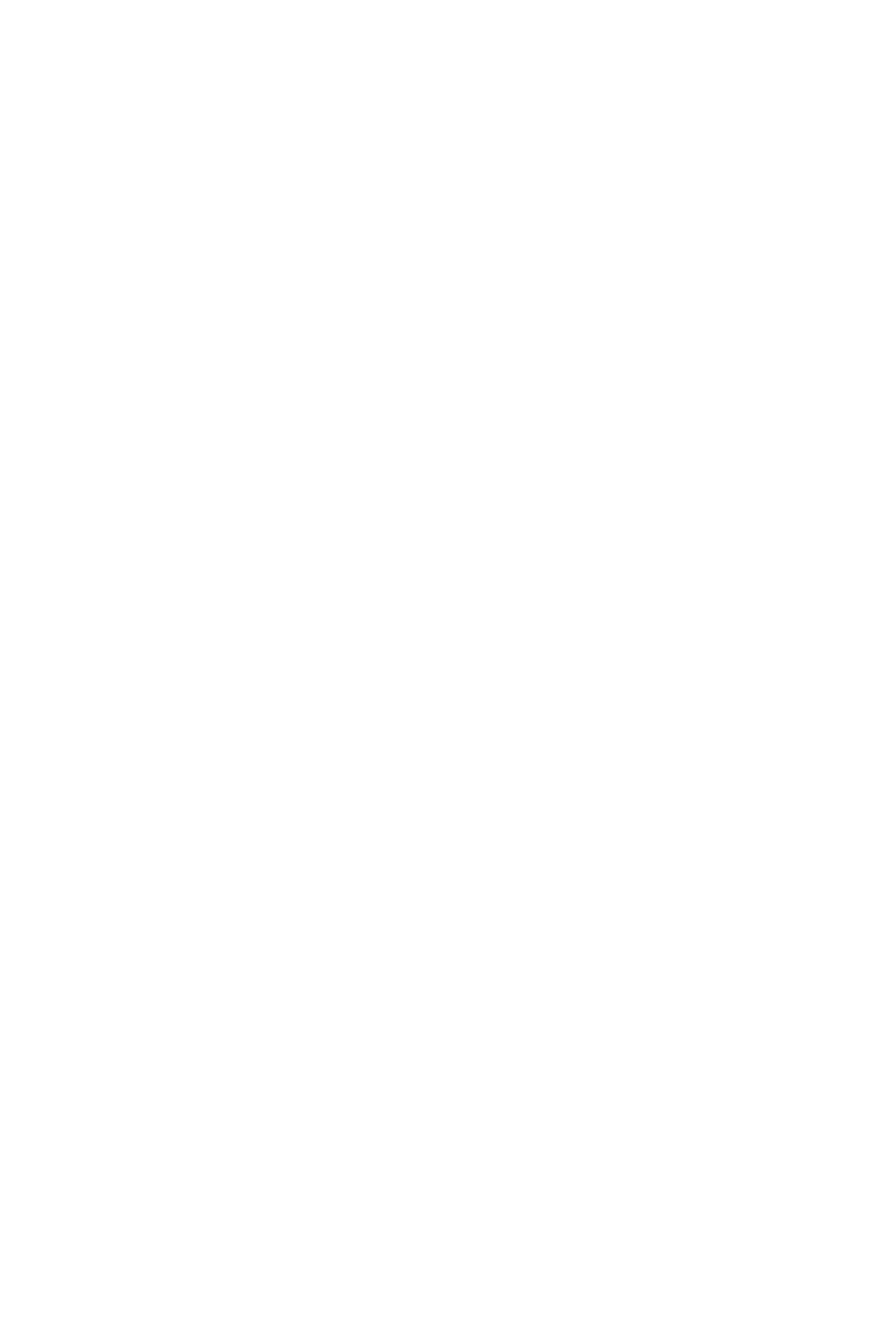
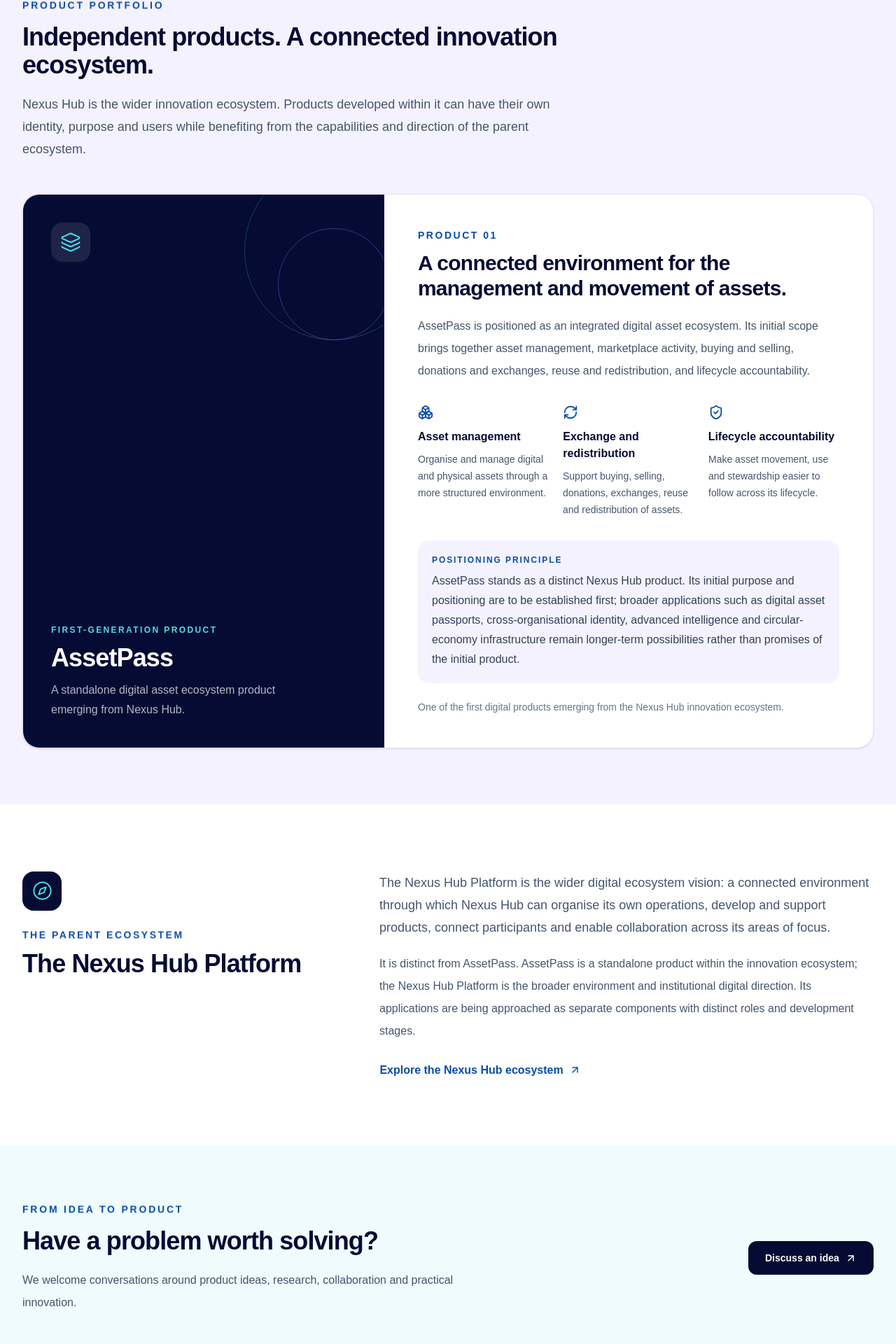
Before and after one commit to hlestakovjames/nexushub-frontend, a Next.js app: page /products in a window 1280 px wide. Before the commit this address had no page. Shown: the part 736-2656 px from the top of the page at 70% size. Before the commit the page ends 800 px from the top, so only its background shows below. Built offline with nearby package versions, Linux system fonts and the light colour scheme.

Commit message:
Create Products and Innovations page

```diff
--- /dev/null
+++ b/app/(public)/products/page.tsx
@@ -0,0 +1,149 @@
+import Link from 'next/link';
+import { ArrowUpRight, Boxes, Compass, Layers3, RefreshCw, ShieldCheck } from 'lucide-react';
+
+const assetPassCapabilities = [
+  {
+    icon: Boxes,
+    title: 'Asset management',
+    description: 'Organise and manage digital and physical assets through a more structured environment.',
+  },
+  {
+    icon: RefreshCw,
+    title: 'Exchange and redistribution',
+    description: 'Support buying, selling, donations, exchanges, reuse and redistribution of assets.',
+  },
+  {
+    icon: ShieldCheck,
+    title: 'Lifecycle accountability',
+    description: 'Make asset movement, use and stewardship easier to follow across its lifecycle.',
+  },
+];
+
+export default function ProductsPage() {
+  return (
+    <main className="bg-white text-[#050B33]">
+      <section className="relative isolate overflow-hidden bg-[#050B33] text-white">
+        <div className="absolute inset-0 -z-10 bg-[radial-gradient(circle_at_82%_18%,rgba(79,220,232,0.2),transparent_32%),radial-gradient(circle_at_12%_90%,rgba(139,108,255,0.22),transparent_35%)]" />
+        <div className="mx-auto max-w-7xl px-6 py-24 lg:px-8 lg:py-32">
+          <p className="text-sm font-bold uppercase tracking-[0.22em] text-[#4FDCE8]">Nexus Hub · Products & Innovations</p>
+          <h1 className="mt-5 max-w-4xl text-4xl font-black leading-[1.08] tracking-tight sm:text-5xl lg:text-7xl">
+            Ideas shaped into purposeful products.
+          </h1>
+          <p className="mt-7 max-w-3xl text-lg leading-8 text-white/75 sm:text-xl">
+            We explore practical problems, develop product ideas and build digital solutions with a clear
+            purpose. This page introduces products emerging from the Nexus Hub innovation ecosystem and
+            distinguishes them from the wider platform vision.
+          </p>
+        </div>
+      </section>
+
+      <section className="bg-[#F5F2FF]">
+        <div className="mx-auto max-w-7xl px-6 py-16 lg:px-8 lg:py-20">
+          <div className="max-w-3xl">
+            <p className="text-sm font-bold uppercase tracking-[0.2em] text-[#0A4DA8]">Product portfolio</p>
+            <h2 className="mt-4 text-3xl font-extrabold tracking-tight sm:text-4xl">Independent products. A connected innovation ecosystem.</h2>
+            <p className="mt-5 text-lg leading-8 text-slate-600">
+              Nexus Hub is the wider innovation ecosystem. Products developed within it can have their own
+              identity, purpose and users while benefiting from the capabilities and direction of the parent ecosystem.
+            </p>
+          </div>
+
+          <article className="mt-12 overflow-hidden rounded-3xl border border-slate-200 bg-white shadow-sm">
+            <div className="grid lg:grid-cols-[0.85fr_1.15fr]">
+              <div className="relative flex min-h-72 flex-col justify-between overflow-hidden bg-[#050B33] p-8 text-white sm:p-10">
+                <div className="absolute -right-14 -top-12 h-64 w-64 rounded-full border border-[#4FDCE8]/25" />
+                <div className="absolute -right-2 top-12 h-40 w-40 rounded-full border border-[#8B6CFF]/40" />
+                <div className="relative flex h-14 w-14 items-center justify-center rounded-2xl bg-white/10 text-[#4FDCE8]">
+                  <Layers3 size={30} strokeWidth={1.6} aria-hidden="true" />
+                </div>
+                <div className="relative mt-16">
+                  <p className="text-xs font-bold uppercase tracking-[0.2em] text-[#4FDCE8]">First-generation product</p>
+                  <h3 className="mt-3 text-4xl font-black tracking-tight">AssetPass</h3>
+                  <p className="mt-3 max-w-sm leading-7 text-white/70">A standalone digital asset ecosystem product emerging from Nexus Hub.</p>
+                </div>
+              </div>
+              <div className="p-8 sm:p-10 lg:p-12">
+                <p className="text-sm font-bold uppercase tracking-[0.18em] text-[#0A4DA8]">Product 01</p>
+                <h4 className="mt-3 text-2xl font-extrabold tracking-tight sm:text-3xl">A connected environment for the management and movement of assets.</h4>
+                <p className="mt-5 leading-8 text-slate-600">
+                  AssetPass is positioned as an integrated digital asset ecosystem. Its initial scope brings
+                  together asset management, marketplace activity, buying and selling, donations and exchanges,
+                  reuse and redistribution, and lifecycle accountability.
+                </p>
+                <div className="mt-8 grid gap-5 sm:grid-cols-3">
+                  {assetPassCapabilities.map((item) => {
+                    const Icon = item.icon;
+                    return (
+                      <div key={item.title}>
+                        <Icon size={22} className="text-[#0A4DA8]" aria-hidden="true" />
+                        <h5 className="mt-3 font-bold">{item.title}</h5>
+                        <p className="mt-2 text-sm leading-6 text-slate-600">{item.description}</p>
+                      </div>
+                    );
+                  })}
+                </div>
+                <div className="mt-8 rounded-2xl bg-[#F5F2FF] p-5">
+                  <p className="text-xs font-bold uppercase tracking-[0.16em] text-[#0A4DA8]">Positioning principle</p>
+                  <p className="mt-2 leading-7 text-slate-700">
+                    AssetPass stands as a distinct Nexus Hub product. Its initial purpose and positioning
+                    are to be established first; broader applications such as digital asset passports,
+                    cross-organisational identity, advanced intelligence and circular-economy infrastructure
+                    remain longer-term possibilities rather than promises of the initial product.
+                  </p>
+                </div>
+                <p className="mt-6 text-sm text-slate-500">One of the first digital products emerging from the Nexus Hub innovation ecosystem.</p>
+              </div>
+            </div>
+          </article>
+        </div>
+      </section>
+
+      <section className="bg-white">
+        <div className="mx-auto max-w-7xl px-6 py-20 lg:px-8 lg:py-24">
+          <div className="grid gap-10 lg:grid-cols-[0.8fr_1.2fr] lg:items-start">
+            <div>
+              <div className="flex h-14 w-14 items-center justify-center rounded-2xl bg-[#050B33] text-[#4FDCE8]">
+                <Compass size={29} strokeWidth={1.6} aria-hidden="true" />
+              </div>
+              <p className="mt-6 text-sm font-bold uppercase tracking-[0.18em] text-[#0A4DA8]">The parent ecosystem</p>
+              <h2 className="mt-3 text-3xl font-extrabold tracking-tight sm:text-4xl">The Nexus Hub Platform</h2>
+            </div>
+            <div>
+              <p className="text-lg leading-8 text-slate-600">
+                The Nexus Hub Platform is the wider digital ecosystem vision: a connected environment
+                through which Nexus Hub can organise its own operations, develop and support products,
+                connect participants and enable collaboration across its areas of focus.
+              </p>
+              <p className="mt-5 leading-8 text-slate-600">
+                It is distinct from AssetPass. AssetPass is a standalone product within the innovation
+                ecosystem; the Nexus Hub Platform is the broader environment and institutional digital
+                direction. Its applications are being approached as separate components with distinct roles
+                and development stages.
+              </p>
+              <Link href="/ecosystem" className="mt-7 inline-flex items-center gap-2 font-bold text-[#0A4DA8] hover:text-[#050B33]">
+                Explore the Nexus Hub ecosystem <ArrowUpRight size={17} aria-hidden="true" />
+              </Link>
+            </div>
+          </div>
+        </div>
+      </section>
+
+      <section className="bg-[#EFFBFC]">
+        <div className="mx-auto max-w-7xl px-6 py-16 lg:px-8 lg:py-20">
+          <div className="grid gap-8 lg:grid-cols-[1fr_auto] lg:items-center">
+            <div>
+              <p className="text-sm font-bold uppercase tracking-[0.2em] text-[#0A4DA8]">From idea to product</p>
+              <h2 className="mt-4 max-w-3xl text-3xl font-extrabold tracking-tight sm:text-4xl">Have a problem worth solving?</h2>
+              <p className="mt-5 max-w-2xl leading-8 text-slate-600">
+                We welcome conversations around product ideas, research, collaboration and practical innovation.
+              </p>
+            </div>
+            <Link href="/contact?channel=innovation" className="inline-flex min-h-12 items-center justify-center gap-2 rounded-xl bg-[#050B33] px-6 py-3 text-sm font-bold text-white transition hover:bg-[#0A4DA8]">
+              Discuss an idea <ArrowUpRight size={17} aria-hidden="true" />
+            </Link>
+          </div>
+        </div>
+      </section>
+    </main>
+  );
+}
```
